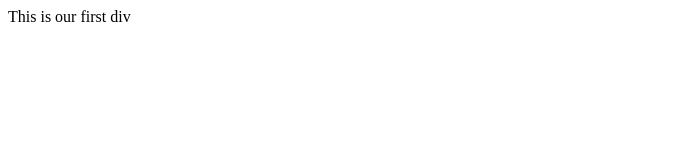
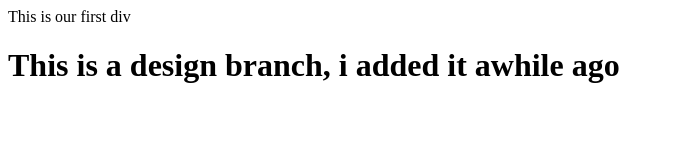
Before and after one commit to EngrEli/try-git, a plain HTML site: page index.html in a window 1280 px wide. Shown: the whole page, without its empty margins (0-674 px from the left). Drawn offline with Linux system fonts and the light colour scheme.

Commit message:
add h1 element

```diff
--- a/index.html
+++ b/index.html
@@ -7,5 +7,8 @@
 </head>
 <body>
     <div>This is our first div</div>
+
+
+    <h1>This is a design branch, i added it awhile ago</h1>
 </body>
 </html>
```
